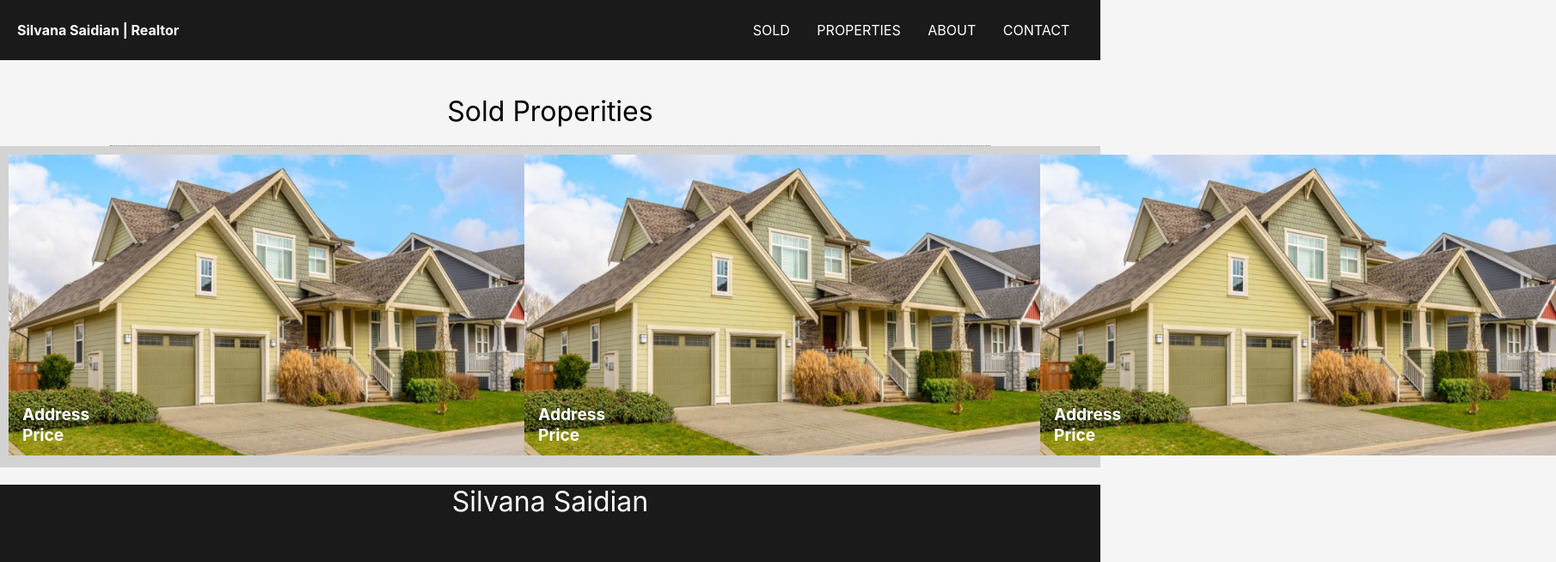
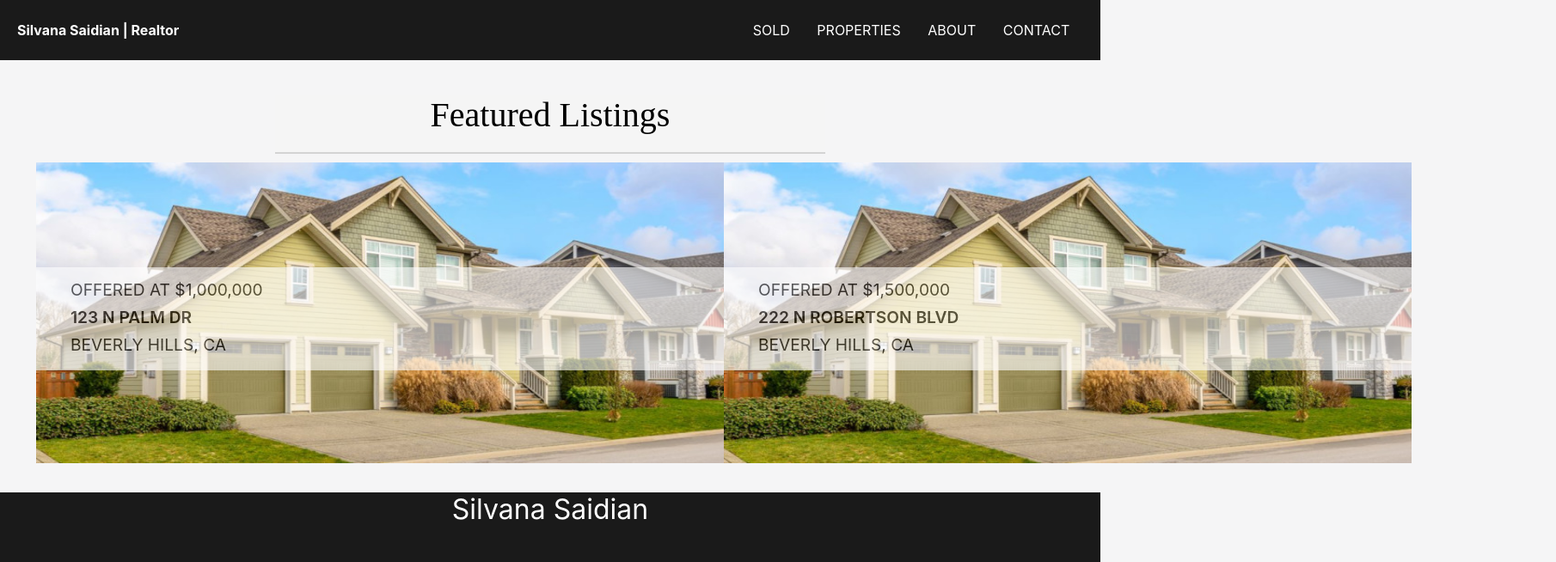
Before and after one commit to rissandimo/silvana-setareh-real-estate, a React (Create React App) app: page /properties in a window 1280 px wide. Shown: the top 654 px of the page at 86% size, 1810 px wide, since content can reach past the window. Built offline with nearby package versions, Linux system fonts and the light colour scheme.

Commit message:
Updated styling

```diff
--- a/src/components/properties/Properties.css
+++ b/src/components/properties/Properties.css
@@ -1,10 +1,14 @@
-.properties > h1{
-    border-bottom: 1px dotted gray;
-    width: 80%;
+.properties > h2{
+    background-color: #F5F5F5;
+    border-bottom: 2px solid lightgrey;
+    width: 50%;
+    font-size: 40px;
+    font-family: serif;
     font-weight: 400;
     margin: 40px auto 0 auto;
     padding-bottom: 20px;
     text-align: center;
+    text-rendering: optimizeLegibility;
 }
 
 .property{
@@ -12,24 +16,39 @@
 }
 
 .properties > .properties__group{
-    background-color: lightgray;
     display: flex;
-    justify-content: space-around;
+    justify-content: space-between;
+    margin: 0 auto;
     padding: 10px;
+    width: 95%;
 }
 
 .property > .property__details{
-    color: white;
+    background-color: white;
+    color: black;
     display: flex;
     flex-direction: column;
     font-size: 1.2rem;
-    font-weight: bold;
+    font-weight: 400;
+    height: 120px;
+    line-height: 2rem;
+    bottom: 7rem;
+    opacity: 0.6;
+    padding: 10px 40px;
     position: absolute;
-    bottom: 1rem;
-    left: 1rem;
+    width: 100%;
+    transition: all 0.3s ease-in;
+}
+
+.property__details > .property__details-address{
+    font-weight: 600;
+}
+
+.property__details:hover{
+    opacity: 0.9;
 }
 
 .property > img{
     height: 350px;
-    width: 600px;
+    width: 800px;
 }
--- a/src/components/properties/Properties.js
+++ b/src/components/properties/Properties.js
@@ -7,33 +7,26 @@ import houseImage3 from '../../assets/houses/house-3.jpg';
 
 const Properties = () => (
     <div className="properties">
-        <h1>Sold Properities</h1>
+        <h2>Featured Listings</h2>
 
         <div className="properties__group">
 
             <div className="property">
                 <img src={houseImage} className="property__image"/>
                 <div className="property__details">
-                    <span>Address</span>
-                    <span>Price</span>
+                    <span className="property__details-price">OFFERED AT $1,000,000</span>
+                    <h4 className="property__details-address">123 N PALM DR</h4>
+                    <span className="property__details-city">BEVERLY HILLS, CA</span>
                 </div>
             </div>
             <div className="property">
                 <img src={houseImage} className="property__image"/>
                 <div className="property__details">
-                    <span>Address</span>
-                    <span>Price</span>
+                    <span className="property__details-price">OFFERED AT $1,500,000</span>
+                    <h4 className="property__details-address">222 N ROBERTSON BLVD</h4>
+                    <span className="property__details-city">BEVERLY HILLS, CA</span>
                 </div>
             </div>
-            <div className="property">
-                <img src={houseImage} className="property__image"/>
-                <div className="property__details">
-                    <span>Address</span>
-                    <span>Price</span>
-                </div>
-            </div>
-
-
         </div>
 
 
```
